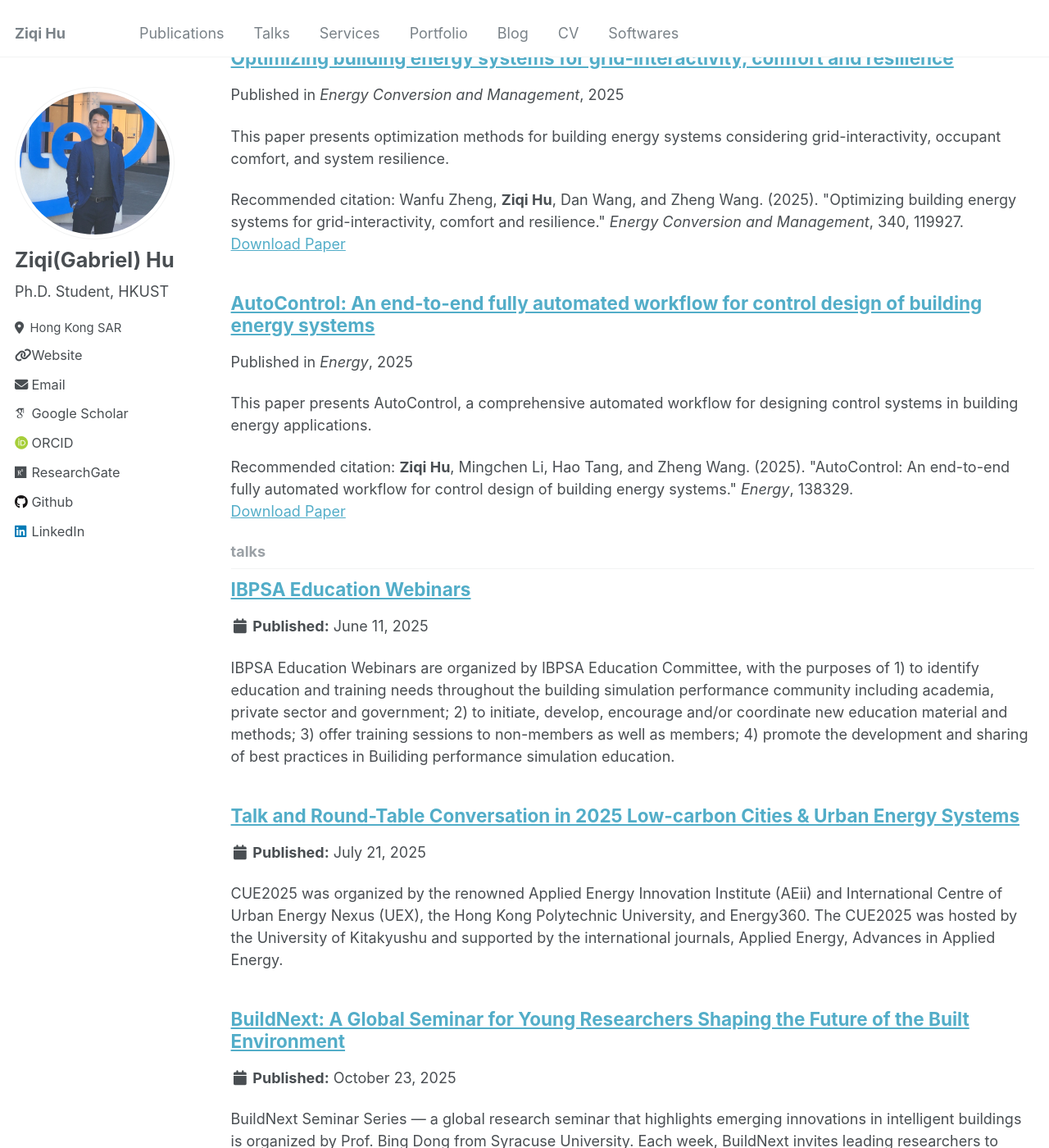
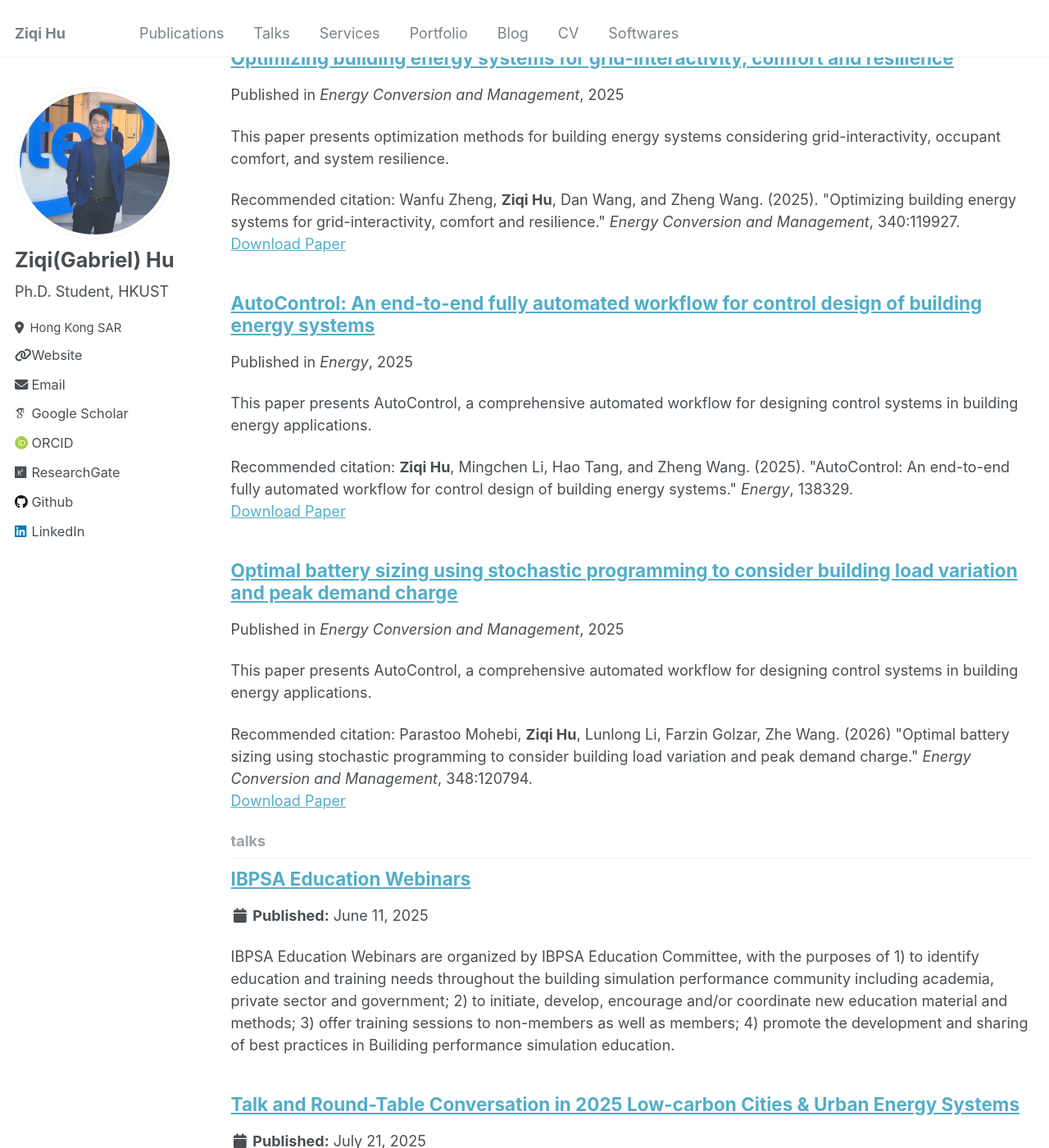
Before and after one commit to huziqi/huziqi.github.io, a Jekyll site: the page built from _pages/collection-archive.html, in a window 1280 px wide and 1400 px high, scrolled down 1018 px. Shown: the whole window at 82% size. Built offline with Jekyll 4.4.1, drawn with Linux system fonts in a browser that asks for light colours; some web fonts are replaced.

Commit message:
add optimal battery sizing paper

```diff
--- /dev/null
+++ b/_publications/2026-01-15-optimal-battery_sizing.md
@@ -0,0 +1,11 @@
+---
+title: "Optimal battery sizing using stochastic programming to consider building load variation and peak demand charge"
+collection: publications
+permalink: /publication/2026-01-15-optimal-battery_sizing
+excerpt: 'This paper presents AutoControl, a comprehensive automated workflow for designing control systems in building energy applications.'
+date: 2025-02-01
+venue: 'Energy Conversion and Management'
+paperurl: '/files/optimal_battery_sizing.pdf'
+venue_url: 'https://www.sciencedirect.com/science/article/pii/S0196890425013184'
+citation: 'Parastoo Mohebi, <strong>Ziqi Hu</strong>, Lunlong Li, Farzin Golzar, Zhe Wang. (2026) "Optimal battery sizing using stochastic programming to consider building load variation and peak demand charge." <i>Energy Conversion and Management</i>, 348:120794.'
+---
```
Also changed, not shown: _publications/2025-01-01-grid-interactivity.md (+1 -1 lines), 1 other file.
